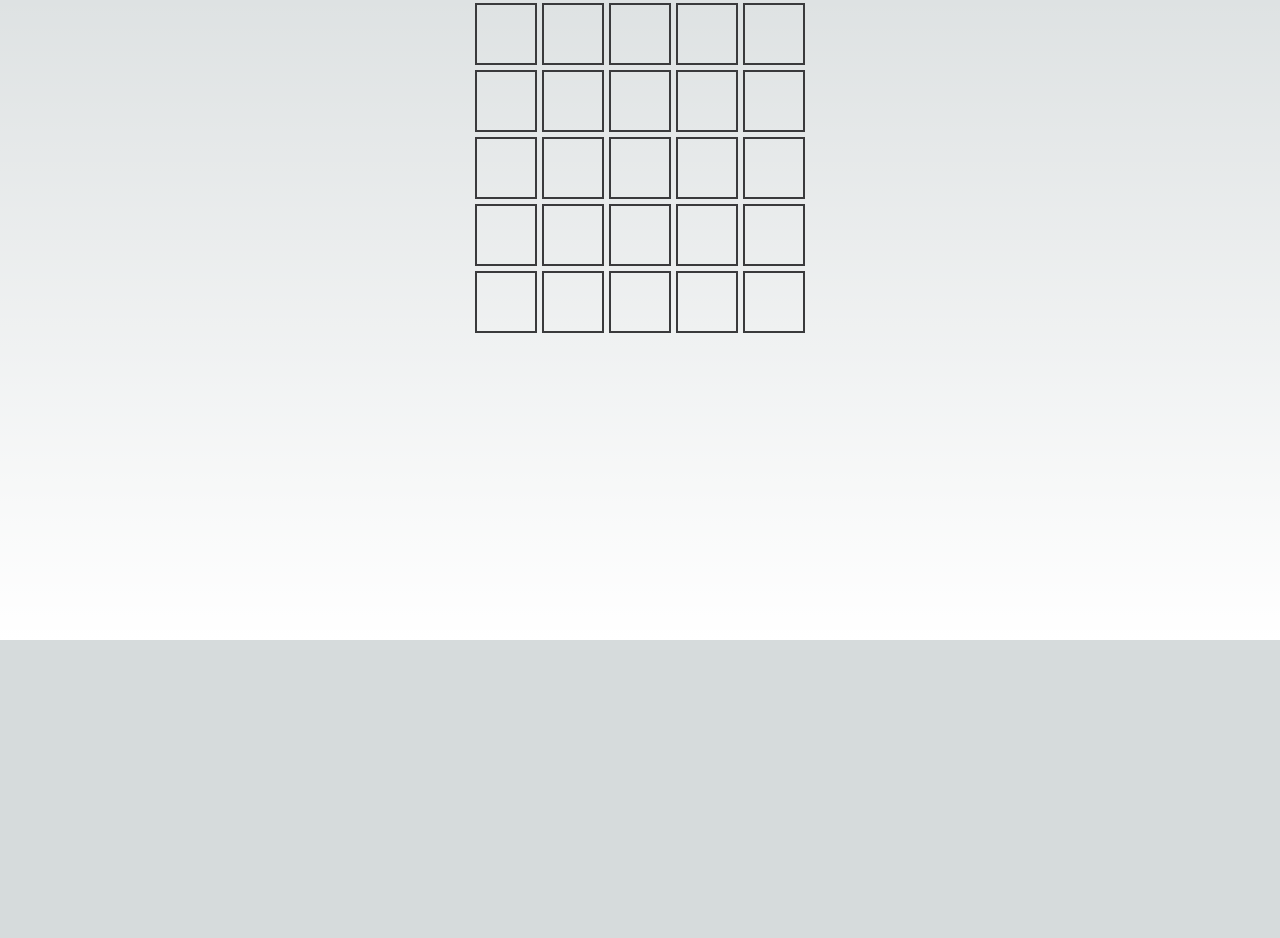
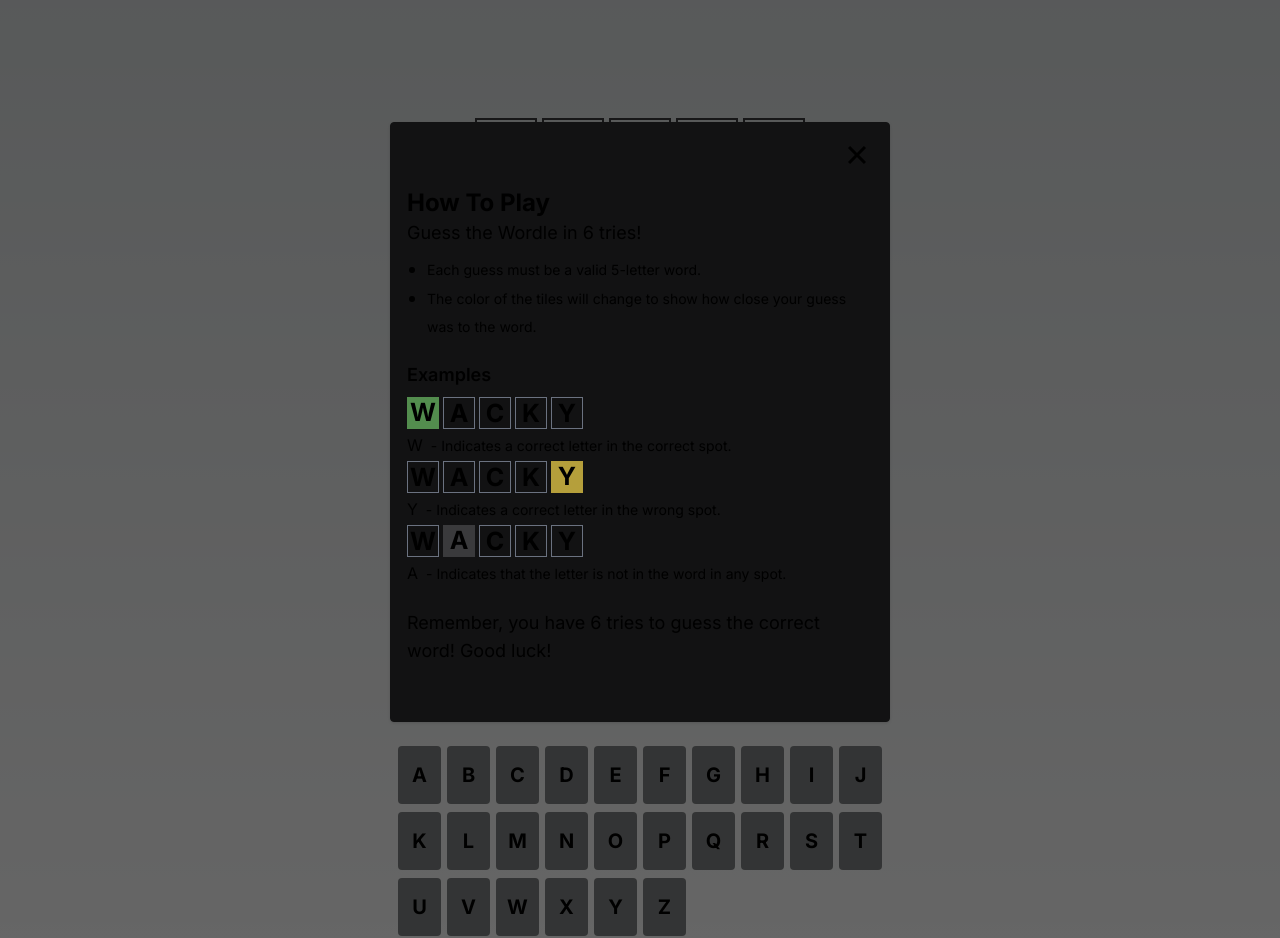
Before and after one commit to lendstack/lendstack-wordle, a Next.js app: page / in a window 1280 px wide. Shown: the part 160-1098 px from the top of the page. Before the commit the page ends 800 px from the top, so only its background shows below. Built offline with nearby package versions, Linux system fonts and the light colour scheme.

Commit message:
pop-up of gamestat and how to play && navigation && fetch hashed words only once

```diff
--- a/data/db.json
+++ /dev/null
@@ -1,6 +0,0 @@
-{
-	"answer":
-	[
-		{ "id": 1, "word": "HELLO" }
-	]
-}
--- /dev/null
+++ b/data/grid.json
@@ -0,0 +1,44 @@
+[
+	[
+		{"key": "", "color": ""},
+		{"key": "", "color": ""},
+		{"key": "", "color": ""},
+		{"key": "", "color": ""},
+		{"key": "", "color": ""}
+	],
+	[
+		{"key": "", "color": ""},
+		{"key": "", "color": ""},
+		{"key": "", "color": ""},
+		{"key": "", "color": ""},
+		{"key": "", "color": ""}
+	],
+	[
+		{"key": "", "color": ""},
+		{"key": "", "color": ""},
+		{"key": "", "color": ""},
+		{"key": "", "color": ""},
+		{"key": "", "color": ""}
+	],
+	[
+		{"key": "", "color": ""},
+		{"key": "", "color": ""},
+		{"key": "", "color": ""},
+		{"key": "", "color": ""},
+		{"key": "", "color": ""}
+	],
+	[
+		{"key": "", "color": ""},
+		{"key": "", "color": ""},
+		{"key": "", "color": ""},
+		{"key": "", "color": ""},
+		{"key": "", "color": ""}
+	],
+	[
+		{"key": "", "color": ""},
+		{"key": "", "color": ""},
+		{"key": "", "color": ""},
+		{"key": "", "color": ""},
+		{"key": "", "color": ""}
+	]
+]
--- /dev/null
+++ b/data/keyboard.json
@@ -0,0 +1,28 @@
+[
+	{ "key": "A", "color": "" },
+	{ "key": "B", "color": "" },
+	{ "key": "C", "color": "" },
+	{ "key": "D", "color": "" },
+	{ "key": "E", "color": "" },
+	{ "key": "F", "color": "" },
+	{ "key": "G", "color": "" },
+	{ "key": "H", "color": "" },
+	{ "key": "I", "color": "" },
+	{ "key": "J", "color": "" },
+	{ "key": "K", "color": "" },
+	{ "key": "L", "color": "" },
+	{ "key": "M", "color": "" },
+	{ "key": "N", "color": "" },
+	{ "key": "O", "color": "" },
+	{ "key": "P", "color": "" },
+	{ "key": "Q", "color": "" },
+	{ "key": "R", "color": "" },
+	{ "key": "S", "color": "" },
+	{ "key": "T", "color": "" },
+	{ "key": "U", "color": "" },
+	{ "key": "V", "color": "" },
+	{ "key": "W", "color": "" },
+	{ "key": "X", "color": "" },
+	{ "key": "Y", "color": "" },
+	{ "key": "Z", "color": "" }
+]
--- a/package.json
+++ b/package.json
@@ -12,7 +12,8 @@
     "json-server": "^1.0.0-alpha.16",
     "next": "14.0.4",
     "react": "^18",
-    "react-dom": "^18"
+    "react-dom": "^18",
+    "react-icons": "^5.0.1"
   },
   "devDependencies": {
     "@types/node": "^20",
--- /dev/null
+++ b/src/app/components/wordle-tools/gameStats.tsx
@@ -0,0 +1,9 @@
+import { IoCloseSharp } from "react-icons/io5";
+
+export default function howToPlay(setShowHowTo: any) {
+	return (
+	  <div className="absolute h-[calc(100%-68px)] min-h-[1032px] flex items-center justify-center bg-[#00000099]">
+		game stats
+	  </div>
+	);
+  };
--- /dev/null
+++ b/src/app/components/wordle-tools/howToPlay.tsx
@@ -0,0 +1,67 @@
+import { IoCloseSharp } from "react-icons/io5";
+import { useEffect } from "react";
+
+export default function howToPlay(setShowHowTo: any) {
+
+	return (
+	  <div className="absolute w-full h-[calc(100%-68px)] min-h-[1032px] flex items-center justify-center bg-[#00000099]">
+		<div className="p-4  border border-[#121213] rounded shadow h-[600px] w-[500px] bg-[#121213]">
+			<div className="flex justify-end">
+				<button className="mb-4 text-[2rem]"
+					onClick={() => setShowHowTo(false)}
+				><IoCloseSharp /></button>
+			</div>
+		  <div className="flex justify-between">
+		    <h1 className="text-2xl font-bold">How To Play</h1>
+		  </div>
+		  <div className="text-lg mb-5">
+			<div className="mb-2">Guess the Wordle in 6 tries!</div>
+			<ul className="list-disc">
+				<li className="ml-[20px]"><div className="text-[14px]">Each guess must be a valid 5-letter word.</div></li>
+				<li className="ml-[20px]"><div className="text-[14px]">The color of the tiles will change to show how close your guess was to the word.</div></li>
+			</ul>
+		  </div>
+		  <h3 className="text-lg font-semibold mb-2">Examples</h3>
+
+		  <ul className="list-none">
+			<li>
+			  <div className="my-1 flex flex-row">
+				<div className="bg-[#538d4e] mr-1 w-[32px] h-[32px] font-bold text-[25px] text-center"><div className="relative top-[-3px]">W</div></div>
+				<div className="border border-gray-500 mr-1 w-[32px] h-[32px] font-bold text-[25px] text-center"><div className="relative top-[-3px]">A</div></div>
+				<div className="border border-gray-500 mr-1 w-[32px] h-[32px] font-bold text-[25px] text-center"><div className="relative top-[-3px]">C</div></div>
+				<div className="border border-gray-500 mr-1 w-[32px] h-[32px] font-bold text-[25px] text-center"><div className="relative top-[-3px]">K</div></div>
+				<div className="border border-gray-500 mr-1 w-[32px] h-[32px] font-bold text-[25px] text-center"><div className="relative top-[-3px]">Y</div></div>
+			  </div>
+			  <span className="mt-1">W</span>
+			  <span className="ml-2 text-[14px]">- Indicates a correct letter in the correct spot.</span>
+			</li>
+			<li>
+			<div className="my-1 flex flex-row">
+				<div className="border border-gray-500  mr-1 w-[32px] h-[32px] font-bold text-[25px] text-center"><div className="relative top-[-3px]">W</div></div>
+				<div className="border border-gray-500 mr-1 w-[32px] h-[32px] font-bold text-[25px] text-center"><div className="relative top-[-3px]">A</div></div>
+				<div className="border border-gray-500 mr-1 w-[32px] h-[32px] font-bold text-[25px] text-center"><div className="relative top-[-3px]">C</div></div>
+				<div className="border border-gray-500 mr-1 w-[32px] h-[32px] font-bold text-[25px] text-center"><div className="relative top-[-3px]">K</div></div>
+				<div className="bg-[#b59f3b] mr-1 w-[32px] h-[32px] font-bold text-[25px] text-center"><div className="relative top-[-3px]">Y</div></div>
+			  </div>
+			  <span className="mt-1">Y</span>
+			  <span className="ml-2 text-[14px]">- Indicates a correct letter in the wrong spot.</span>
+			</li>
+			<li>
+			<div className="my-1 flex flex-row">
+				<div className="border border-gray-500 mr-1 w-[32px] h-[32px] font-bold text-[25px] text-center"><div className="relative top-[-3px]">W</div></div>
+				<div className="bg-[#3a3a3c] mr-1 w-[32px] h-[32px] font-bold text-[25px] text-center"><div className="relative top-[-3px]">A</div></div>
+				<div className="border border-gray-500 mr-1 w-[32px] h-[32px] font-bold text-[25px] text-center"><div className="relative top-[-3px]">C</div></div>
+				<div className="border border-gray-500 mr-1 w-[32px] h-[32px] font-bold text-[25px] text-center"><div className="relative top-[-3px]">K</div></div>
+				<div className="border border-gray-500 mr-1 w-[32px] h-[32px] font-bold text-[25px] text-center"><div className="relative top-[-3px]">Y</div></div>
+			  </div>
+			  <span className="mt-1">A</span>
+			  <span className="ml-2 text-[14px]">- Indicates that the letter is not in the word in any spot.</span>
+			</li>
+		  </ul>
+		  <p className="text-lg mt-6 text-[18px] mr-[10px]">
+			Remember, you have 6 tries to guess the correct word! Good luck!
+		  </p>
+		</div>
+	  </div>
+	);
+  };
--- /dev/null
+++ b/src/app/components/wordle-tools/wordle-nav.tsx
@@ -0,0 +1,41 @@
+import { IoCloseSharp } from "react-icons/io5";
+import React from 'react'
+import { BiHelpCircle } from "react-icons/bi";
+import { IoStatsChartSharp } from "react-icons/io5";
+
+interface HowToPlayProps {
+	setShowHowTo: React.Dispatch<React.SetStateAction<boolean>>
+	setShowStats: React.Dispatch<React.SetStateAction<boolean>>
+	showHowTo: boolean
+	showStats: boolean
+}
+
+export default function howToPlay(props: HowToPlayProps) {
+
+	function handleHowToClick() {
+		if (props.showStats === false)
+			props.setShowHowTo(true);
+	}
+
+	function handleStatsClick() {
+		if (props.showHowTo === false)
+		props.setShowStats(true);
+	}
+
+	return (
+		<div className='flex flex-row justify-between items-center text-[2rem] font-bold h-[66px] w-full px-5 border-b-[1px] border-[#3a3a3c]'>
+			<div className="mx-1">&nbsp;&nbsp;&nbsp;&nbsp;&nbsp;&nbsp;&nbsp;&nbsp;&nbsp;&nbsp;&nbsp;</div>
+			<div>Wordle</div>
+			<div className="flex flex-row items-center">
+				<button
+					onClick={handleHowToClick}
+					className="mx-1"
+				><BiHelpCircle /></button>
+				<button
+					className="mx-1"
+					onClick={handleStatsClick}
+				><IoStatsChartSharp /></button>
+			</div>
+		</div>
+	);
+}
--- a/src/app/components/wordle-tools/wordle-tools.tsx
+++ b/src/app/components/wordle-tools/wordle-tools.tsx
@@ -1,6 +1,8 @@
-import React from 'react';
+import React, { use } from 'react';
 import { useEffect } from 'react';
 import { useState } from 'react';
+import gridArr from '../../../../data/grid.json';
+import keyboardArr from '../../../../data/keyboard.json';
 
 interface KeyColor {
 	key: string,
@@ -11,57 +13,16 @@
 	word: string
 }
 
+enum WORD_STATUS {
+	INVALID,
+	VALID,
+}
+
 export default function wordleTools({ word }: WordleToolsProps) {
-
-	const [history, setHistory] = useState<KeyColor[][]> // i only wrote the grid this way cause i know it's static
-		(
-			[
-				[
-					{key: "", color: ""},
-					{key: "", color: ""},
-					{key: "", color: ""},
-					{key: "", color: ""},
-					{key: "", color: ""}
-				],
-				[
-					{key: "", color: ""},
-					{key: "", color: ""},
-					{key: "", color: ""},
-					{key: "", color: ""},
-					{key: "", color: ""}
-				],
-				[
-					{key: "", color: ""},
-					{key: "", color: ""},
-					{key: "", color: ""},
-					{key: "", color: ""},
-					{key: "", color: ""}
-				],
-				[
-					{key: "", color: ""},
-					{key: "", color: ""},
-					{key: "", color: ""},
-					{key: "", color: ""},
-					{key: "", color: ""}
-				],
-				[
-					{key: "", color: ""},
-					{key: "", color: ""},
-					{key: "", color: ""},
-					{key: "", color: ""},
-					{key: "", color: ""}
-				],
-				[
-					{key: "", color: ""},
-					{key: "", color: ""},
-					{key: "", color: ""},
-					{key: "", color: ""},
-					{key: "", color: ""}
-				]
-			]
-		);
+	const  [wordsCache, setWordsCache] = useState<{ [key: string]: WORD_STATUS }>({});
+	const [history, setHistory] = useState<KeyColor[][]> (gridArr);
 	const [solution, setSolution] = useState<string>("");
-	const [keyboard, setKeyboard] = useState<KeyColor[]>([]);
+	const [keyboard, setKeyboard] = useState<KeyColor[]>(keyboardArr);
 	const [istrue, setIstrue] = useState<boolean>(false);
 	const [tries, setTries] = useState<number>(0);
 	const [animate, setAnimate] = useState<boolean>(false);
@@ -90,6 +51,20 @@
 		}
 	}
 
+	function validateSolution() {
+		setTries(tries + 1);
+		if (solution === word)
+			setIstrue(true);
+		craftSolution(history);
+		setSolution("");
+
+		setAnimateIndex(tries);
+		setAnimate(true);
+		setTimeout(() => {
+			setAnimate(false);
+		}, 1000);
+	}
+
 	const handleInput = async (event: KeyboardEvent) => {
 		if (
 			istrue === false
@@ -104,21 +79,28 @@
 			{
 				try
 				{
+					if (wordsCache[solution] == WORD_STATUS.INVALID) {
+						console.error("Invalid english word");
+						return;
+					}
+
+					if (wordsCache[solution] == WORD_STATUS.VALID) {
+						validateSolution();
+						return;
+					}
+
 					const response = await fetch(`https://api.dictionaryapi.dev/api/v2/entries/en/${solution}`)
 
 					if (response.ok)
 					{
-						setTries(tries + 1);
-						if (solution === word)
-							setIstrue(true);
-						craftSolution(history);
-						setSolution("");
+						wordsCache[solution] = WORD_STATUS.VALID;
+						validateSolution();
 
-						setAnimateIndex(tries);
-						setAnimate(true);
-						setTimeout(() => {
-							setAnimate(false);
-						}, 1000);
+					}
+					else if (response.status === 404)
+					{
+						wordsCache[solution] = WORD_STATUS.INVALID;
+						console.error("Invalid english word");
 					}
 				}
 				catch (error)
--- a/src/app/components/wordle.tsx
+++ b/src/app/components/wordle.tsx
@@ -3,10 +3,17 @@
 import { useEffect } from 'react'
 import { useState } from 'react'
 import WordleTools from './wordle-tools/wordle-tools'
+import HowToPlay from './wordle-tools/howToPlay';
+import WordleNav from './wordle-tools/wordle-nav';
+import GameStats from './wordle-tools/gameStats';
+
 
 export default function wordle(WordleProps : { word: string }) {
 
-	const { solution, handleInput, history, tries, animate, animateIndex, popUp } = WordleTools(WordleProps);
+	const [showHowTo, setShowHowTo] = useState<boolean>(true);
+	const [showStats, setShowStats] = useState<boolean>(false);
+
+	const { solution, handleInput, history, tries, animate, animateIndex, popUp, keyboard } = WordleTools(WordleProps);
 
 	useEffect(() => {
 		window.addEventListener('keyup', handleInput);
@@ -16,8 +23,42 @@
 		};
   	}, [handleInput]);
 
+	const handleMouseClick = (e: MouseEvent) => {
+		if (
+			e.target instanceof Element &&
+			e.target.className === 'absolute w-full h-[calc(100%-68px)] min-h-[1032px] flex items-center justify-center bg-[#00000099]'
+		) {
+			setShowHowTo(false);
+		}
+	};
+
+	  useEffect(() => {
+		document.addEventListener('mousedown', handleMouseClick);
+
+		return () => {
+		  document.removeEventListener('mousedown', handleMouseClick);
+		};
+	  }, []);
+
+
   return (
-	<div className='grid gap-[5px]'>
+	<div className='w-full'>
+		{/* wordle title */}
+		<WordleNav
+			setShowHowTo={setShowHowTo}
+			setShowStats={setShowStats}
+			showHowTo={showHowTo}
+			showStats={showStats}
+		/>
+		<div className='min-w-fit'>
+			{/* how to play popup */}
+			{showHowTo && !showStats && <div className='flex justify-center'>{HowToPlay(setShowHowTo)}</div>}
+			{/* game stats popup */}
+			{showStats && !showHowTo && <div className='flex justify-center'>{GameStats(setShowStats)}</div>}
+			{/* wordle game grid */}
+			<div className='w-fit m-auto min-w-fit'>
+				<div className='h-[820px] flex flex-row items-center'>
+					<div className='grid gap-[5px] w-fit m-auto'>
 						{
 							history.length > 0
 							&& history.map((innerArr, outerIndex) => (
@@ -41,7 +82,24 @@
 								</div>
 							))
 						}
-
+					</div>
+				</div>
+				{/* wordle game keyboard */}
+				<div className='grid grid-cols-10 gap-[6px] mt-[20px]'>
+					{keyboard
+					&& keyboard.map((item, index) => (
+						<div
+							key={index}
+							style={{ backgroundColor: item.color }}
+							className='w-[43px] h-[58px] mb-[2px] font-bold text-[1.25em] flex justify-center items-center bg-[#818384] rounded'
+						>
+							{item.key}
+						</div>
+					))
+				}
+				</div>
+			</div>
+		</div>
 	</div>
   )
 }
--- a/src/app/layout.tsx
+++ b/src/app/layout.tsx
@@ -16,7 +16,12 @@
 }) {
   return (
     <html lang="en">
-      <body className={inter.className}>{children}</body>
+      <body className={inter.className}>
+        <div className=''>
+          {/* <div>wordle</div> */}
+          {children}
+        </div>
+      </body>
     </html>
   )
 }
--- a/src/app/page.tsx
+++ b/src/app/page.tsx
@@ -1,12 +1,11 @@
-import Image from 'next/image'
 import Wordle from './components/wordle'
 
-  let word: string = "HELLO";
+  let word: string = "BRIEF";
 
 export default function Home() {
 
   return (
-    <main className="flex min-h-screen flex-col items-center justify-between p-24">
+    <main className="flex min-h-screen flex-col items-center justify-start min-w-[500px] font-ny">
         <Wordle word={word} />
     </main>
   )
```
Also changed, not shown: 1 other file (tests, documents, lock files or other folders). Lines whose indentation alone changed are shown as unchanged.
